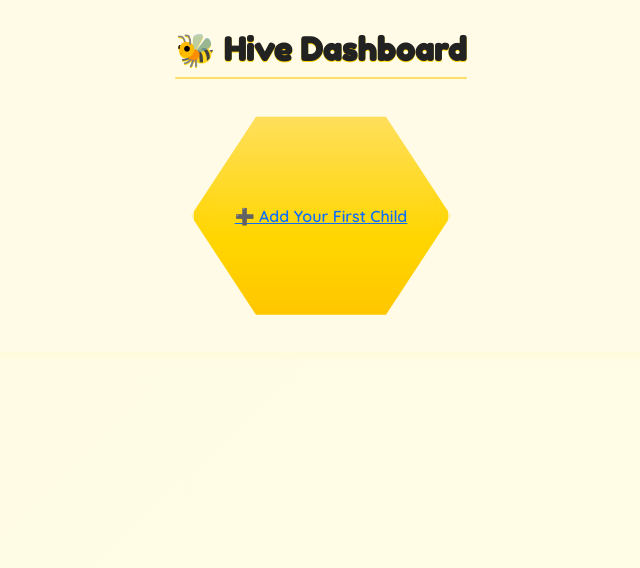
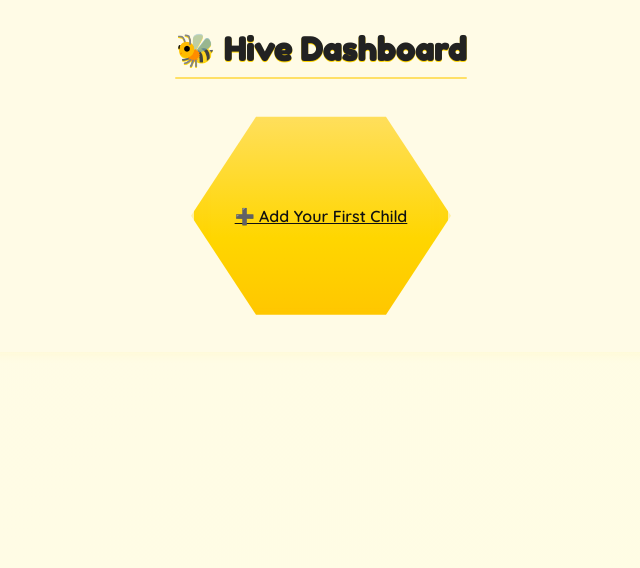
Before and after one commit to nazhameed/arthive, a Django app: page /dashboard/ in a window 1280 px wide. Shown: the part 128-696 px from the top of the page, without its empty margins (319-959 px from the left). Run offline with Django 5.2, Linux system fonts and the light colour scheme; the visitor is signed in with stand-in values (Sample User, id 1); data that the repository does not hold is empty.

Commit message:
change colour of link on add child and add first childlinks

```diff
--- a/gallery/static/gallery/css/style.css
+++ b/gallery/static/gallery/css/style.css
@@ -464,3 +464,13 @@ h2, h3 {
 @media (min-width: 768px) {
   .step-number { width: 52px; height: 52px; font-size: 1.25rem; }
 }
+
+.add-child-link {
+  color: #111 !important;
+  text-decoration: underline;
+  font-weight: 700;
+}
+.add-child-link:hover,
+.add-child-link:focus {
+  color: #000 !important;
+}
--- a/gallery/templates/dashboard.html
+++ b/gallery/templates/dashboard.html
@@ -22,14 +22,14 @@
       {% endfor %}
       {% if children|length < 5 %}
       <!-- Themed CTA tile keeps grid balanced for 1–5 profiles -->
-      <a href="{% url 'add_child' %}" class="hive-frame hive-frame--cta text-center" aria-label="Add a new child">
+      <a href="{% url 'add_child' %}" class="hive-frame hive-frame--cta text-center add-child-link" aria-label="Add a new child">
         <span class="fw-bold">➕ Add Child</span>
       </a>
       {% endif %}
     </div>
   {% else %}
     <div class="profiles-grid">
-      <a href="{% url 'add_child' %}" class="hive-frame hive-frame--cta text-center" aria-label="Add your first child">
+      <a href="{% url 'add_child' %}" class="hive-frame hive-frame--cta text-center add-child-link" aria-label="Add your first child">
         <span class="fw-bold">➕ Add Your First Child</span>
       </a>
     </div>
```
